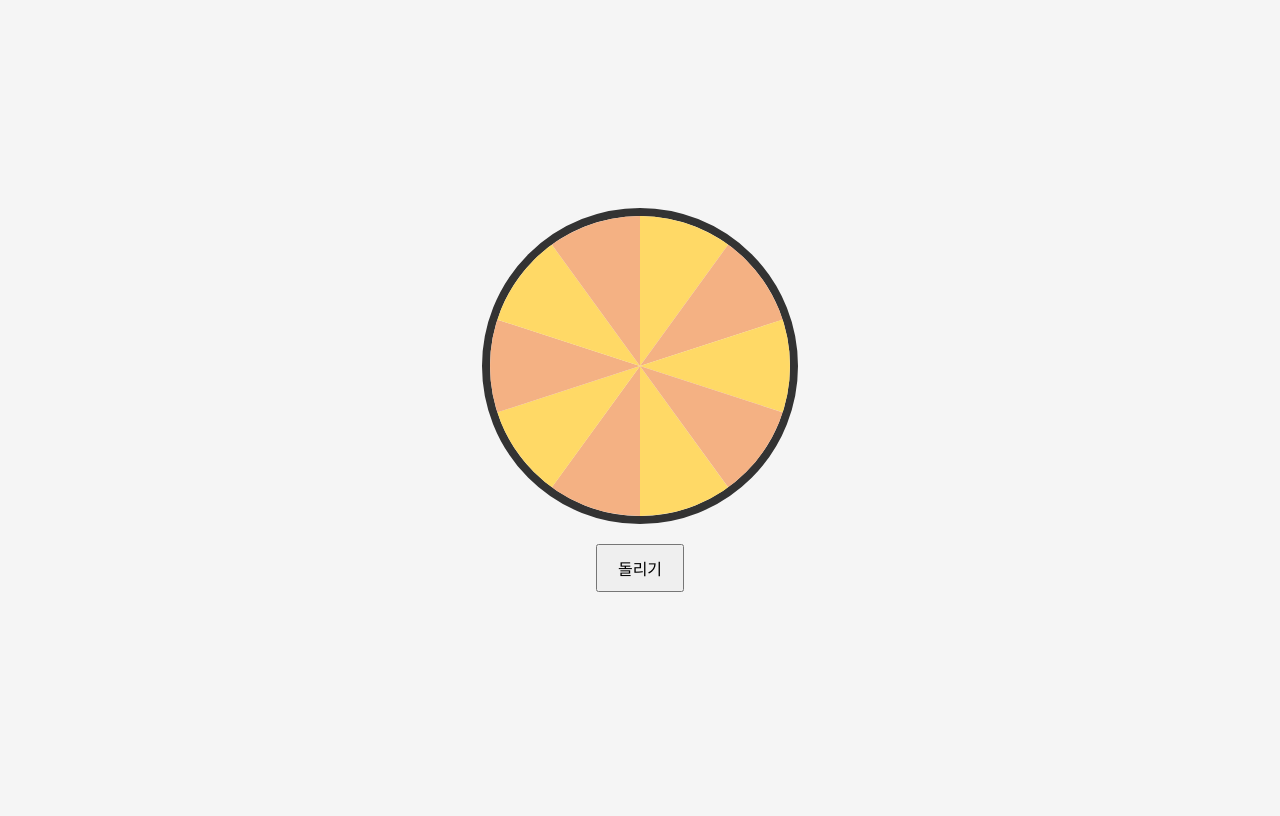
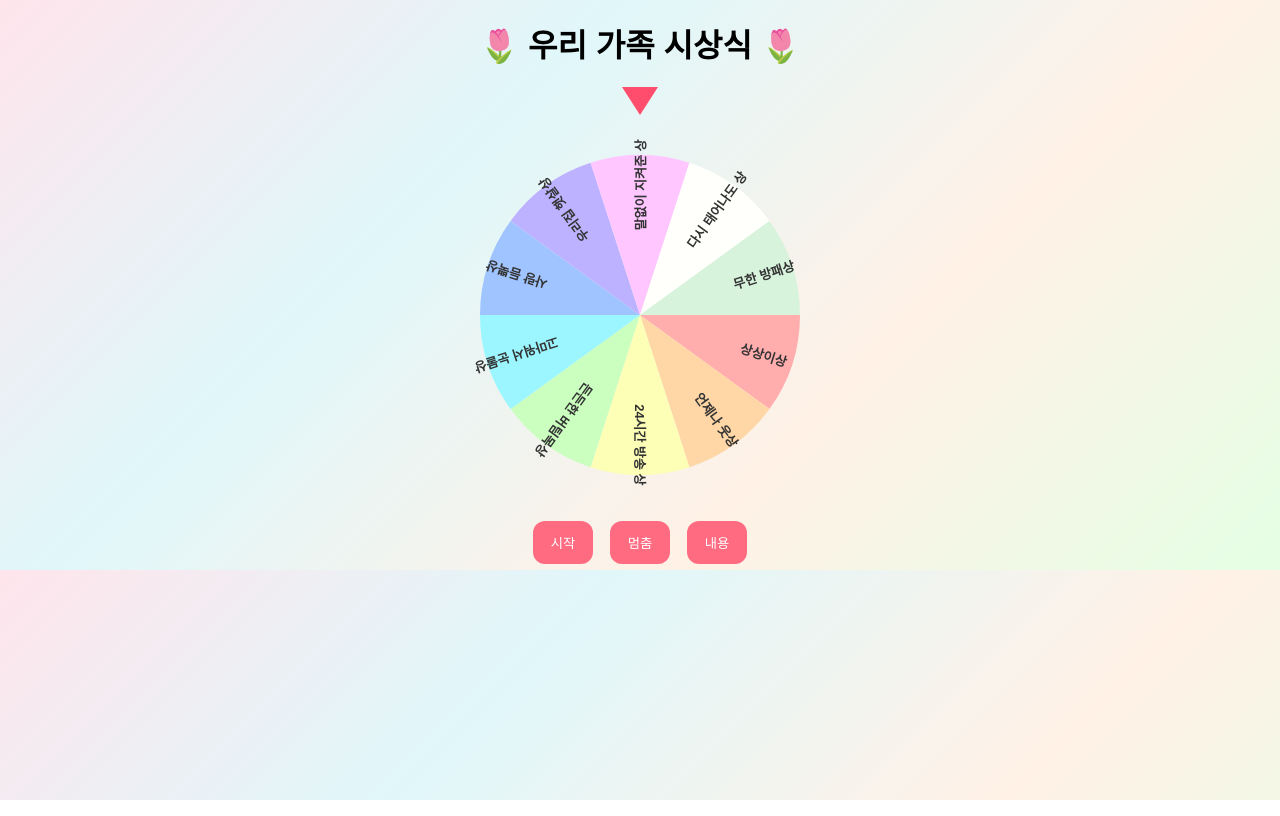
Before and after one commit to acok77777/KSGI-03, a plain HTML site: page index.html in a window 1280 px wide. Drawn offline with Linux system fonts and the light colour scheme.

Commit message:
Update index.html

```diff
--- a/index.html
+++ b/index.html
@@ -3,143 +3,224 @@
 <head>
 <meta charset="utf-8">
 <meta name="viewport" content="width=device-width, initial-scale=1">
-<title>🎡 룰렛</title>
+<title>우리 가족 시상식</title>
 
 <style>
-body {
-  display:flex;
+body{
+  margin:0;
+  font-family: Arial;
+  text-align:center;
+  background: linear-gradient(135deg,#ffe5ec,#e0f7fa,#fff1e6,#e5ffe5);
+}
+
+h1{ margin-top:20px; }
+
+/* 화살표 */
+.pointer{
+  width:0;height:0;
+  border-left:18px solid transparent;
+  border-right:18px solid transparent;
+  border-top:28px solid #ff4d6d;
+  margin:10px auto;
+}
+
+/* 룰렛 */
+.container{
+  position:relative;
+  width:360px;
+  height:360px;
+  margin:20px auto;
+}
+
+canvas{
+  width:100%;
+  height:100%;
+  border-radius:50%;
+}
+
+/* 버튼 */
+button{
+  padding:12px 18px;
+  margin:6px;
+  border:none;
+  border-radius:12px;
+  background:#ff6b81;
+  color:#fff;
+  cursor:pointer;
+}
+button:hover{ background:#ff4757; }
+
+/* 팝업 */
+.popup{
+  position:fixed;
+  top:0;left:0;
+  width:100%;height:100%;
+  background:rgba(0,0,0,0.4);
+  display:none;
   justify-content:center;
   align-items:center;
-  height:100vh;
-  background:#f5f5f5;
-  font-family:sans-serif;
 }
 
-.container {
-  text-align:center;
+.popup-box{
+  background:white;
+  padding:25px;
+  border-radius:20px;
+  width:260px;
+  position:relative;
 }
 
-#wheel {
-  width:300px;
-  height:300px;
-  border-radius:50%;
-  border:8px solid #333;
-  position:relative;
-  overflow:hidden;
-  transition: transform 4s cubic-bezier(.17,.67,.83,.67);
-}
-
-/* 조각 */
-.slice {
+.close{
   position:absolute;
-  width:50%;
-  height:50%;
-  top:50%;
-  left:50%;
-  transform-origin:0% 0%;
-}
-
-/* 글씨 */
-.label {
-  position:absolute;
-  left:85%; /* 👉 바깥쪽으로 이동 */
-  top:50%;
-  transform: rotate(90deg);
-  transform-origin:left center;
-  font-size:14px;
-  font-weight:bold;
-}
-
-/* 화살표 */
-.pointer {
-  position:absolute;
-  top:-20px;
-  left:50%;
-  transform:translateX(-50%);
-  width:0;
-  height:0;
-  border-left:10px solid transparent;
-  border-right:10px solid transparent;
-  border-bottom:20px solid red;
-}
-
-button {
-  margin-top:20px;
-  padding:10px 20px;
-  font-size:16px;
+  right:10px;
+  top:5px;
+  cursor:pointer;
+  font-size:18px;
 }
 </style>
 </head>
 
 <body>
+
+<h1>🌷 우리 가족 시상식 🌷</h1>
+
+<div class="pointer"></div>
+
 <div class="container">
-  <div class="pointer"></div>
-  <div id="wheel"></div>
-  <button onclick="spin()">돌리기</button>
-  <p id="result"></p>
+  <canvas id="wheel" width="360" height="360"></canvas>
+</div>
+
+<button onclick="startSpin()">시작</button>
+<button onclick="stopSpin()">멈춤</button>
+<button onclick="showResult()">내용</button>
+
+<div class="popup" id="popup">
+  <div class="popup-box">
+    <div class="close" onclick="closePopup()">✖</div>
+    <h2 id="title"></h2>
+    <p id="desc"></p>
+  </div>
 </div>
 
 <script>
+const canvas = document.getElementById("wheel");
+const ctx = canvas.getContext("2d");
+
 const items = [
-  "치킨","피자","떡볶이","라면","초밥",
-  "햄버거","샐러드","파스타","김밥","돈까스"
+"상상이상","언제나 웃상","24시간 방송 상","든든한 버팀목상",
+"고마워서 눈물상","사랑 듬뿍상","우리집 햇살상",
+"말없이 지켜준 상","다시 태어나도 상","무한 방패상"
 ];
 
-let remaining = [...items]; // 👉 중복 방지 배열
+const desc = {
+"상상이상":"남들과 다른 재능과 기발한 생각으로 가족을 놀라게 하는 사람에게 드리는 상",
+"언제나 웃상":"언제 어디서나 밝은 웃음으로 가족의 분위기를 따뜻하게 만드는 사람에게 드리는 상",
+"24시간 방송 상":"끊임없는 이야기와 수다로 집안을 활기차게 만드는 사람에게 드리는 상",
+"든든한 버팀목상":"힘들 때 항상 옆에서 지켜주고 가족의 중심이 되어주는 사람에게 드리는 상",
+"고마워서 눈물상":"평소엔 표현 못 했지만 가장 고맙고 가장 소중한 사람에게 드리는 상",
+"사랑 듬뿍상":"표현은 서툴러도 누구보다 가족을 깊이 사랑하는 마음을 가진 사람에게 드리는 상",
+"우리집 햇살상":"존재만으로도 가족의 하루를 밝게 만들어주는 사람에게 드리는 상",
+"말없이 지켜준 상":"티내지 않지만 항상 뒤에서 가족을 지켜준 사람에게 드리는 상",
+"다시 태어나도 상":"다시 태어나도 꼭 우리 가족으로 만나고 싶은 사람에게 드리는 상",
+"무한 방패상":"어떤 상황에서도 가족을 먼저 지켜주는 분께 드리는 상"
+};
 
-const wheel = document.getElementById("wheel");
-const result = document.getElementById("result");
+const colors = ["#ffadad","#ffd6a5","#fdffb6","#caffbf","#9bf6ff","#a0c4ff","#bdb2ff","#ffc6ff","#fffffc","#d8f3dc"];
 
-const sliceAngle = 360 / items.length;
+let angle=0;
+let spinning=false;
+let speed=0;
+let resultIndex=null;
 
-/* 룰렛 만들기 */
-items.forEach((item, i) => {
-  const slice = document.createElement("div");
-  slice.className = "slice";
+/* ✅ 중복 방지 */
+let history = [];
 
-  const angle = sliceAngle * i;
-  slice.style.transform = `rotate(${angle}deg) skewY(${90 - sliceAngle}deg)`;
-  slice.style.background = i % 2 === 0 ? "#ffd966" : "#f4b183";
+const center=180;
+const radius=160;
 
-  const label = document.createElement("div");
-  label.className = "label";
-  label.innerText = item;
+/* 룰렛 그리기 */
+function draw(){
+  const arc = (2*Math.PI)/items.length;
+  ctx.clearRect(0,0,360,360);
 
-  slice.appendChild(label);
-  wheel.appendChild(slice);
-});
+  for(let i=0;i<items.length;i++){
+    const start = angle + i*arc;
 
-let currentRotation = 0;
+    ctx.beginPath();
+    ctx.moveTo(center,center);
+    ctx.arc(center,center,radius,start,start+arc);
+    ctx.fillStyle = colors[i];
+    ctx.fill();
 
-function spin() {
-  if (remaining.length === 0) {
-    result.innerText = "🎉 10개 모두 완료!";
-    return;
+    /* ✅ 글씨 바깥쪽 */
+    ctx.save();
+    ctx.translate(center,center);
+    ctx.rotate(start + arc/2);
+    ctx.fillStyle="#333";
+    ctx.font="bold 13px Arial";
+    ctx.textAlign="center";
+    ctx.fillText(items[i],130,5); // 🔥 여기 수정
+    ctx.restore();
+  }
+}
+
+/* 애니메이션 */
+function animate(){
+  if(spinning){
+    angle+=speed;
+    draw();
+    requestAnimationFrame(animate);
+  }
+}
+
+function startSpin(){
+  spinning=true;
+  speed=0.35;
+  resultIndex=null;
+  animate();
+}
+
+/* 🎯 중복 없이 멈춤 + 정확 정렬 */
+function stopSpin(){
+  spinning=false;
+
+  const arc=(2*Math.PI)/items.length;
+
+  let available = items.map((_,i)=>i).filter(i=>!history.includes(i));
+
+  if(available.length===0){
+    history=[]; // 10개 다 쓰면 초기화
+    available = items.map((_,i)=>i);
   }
 
-  // 👉 남은 것 중 랜덤 선택
-  const randomIndex = Math.floor(Math.random() * remaining.length);
-  const selected = remaining[randomIndex];
+  const index = available[Math.floor(Math.random()*available.length)];
+  history.push(index);
 
-  // 👉 실제 index 찾기
-  const realIndex = items.indexOf(selected);
+  resultIndex=index;
 
-  // 👉 각도 계산 (화살표 위치 맞추기)
-  const targetAngle = 360 - (realIndex * sliceAngle + sliceAngle / 2);
+  // 👉 정확히 화살표에 맞게 정렬
+  angle = (Math.PI * 1.5) - (index * arc) - (arc / 2);
 
-  const extraSpin = 360 * 5; // 많이 돌기
-  const finalAngle = currentRotation + extraSpin + targetAngle;
+  draw();
+}
 
-  wheel.style.transform = `rotate(${finalAngle}deg)`;
+/* 팝업 */
+function showResult(){
+  if(resultIndex===null) return;
 
-  currentRotation = finalAngle % 360;
+  const name = items[resultIndex];
 
-  // 👉 결과 출력 + 제거
-  setTimeout(() => {
-    result.innerText = `결과: ${selected}`;
-    remaining.splice(randomIndex, 1); // 중복 제거
-  }, 4000);
+  document.getElementById("title").innerText=name;
+  document.getElementById("desc").innerText=desc[name];
+
+  document.getElementById("popup").style.display="flex";
 }
+
+function closePopup(){
+  document.getElementById("popup").style.display="none";
+}
+
+draw();
 </script>
+
 </body>
 </html>
```
